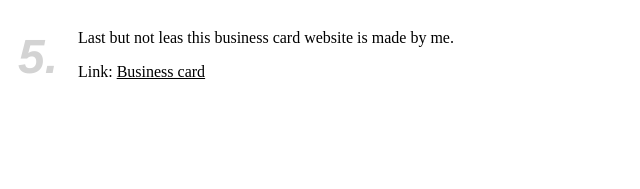
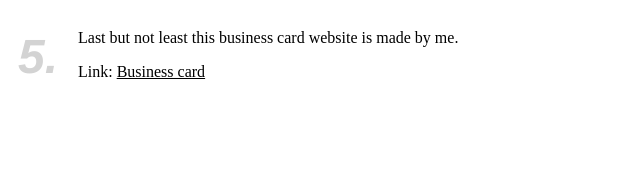
Before and after one commit to GekkoTheFirst/business-card, a plain HTML site: page exp.html in a window 1280 px wide. Shown: the part 537-726 px from the top of the page, 230-870 px from the left. Drawn offline with Linux system fonts and the light colour scheme.

Commit message:
fixed typo

```diff
--- a/exp.html
+++ b/exp.html
@@ -44,7 +44,7 @@
             <p>Link: <a href="https://github.com/GekkoTheFirst/parkimine_bot_ruby">ParkMe Bot</a></p>
           </p>
           <li><span>5.</span>
-            <p>Last but not leas this business card website is made by me.</p>
+            <p>Last but not least this business card website is made by me.</p>
             <p>Link: <a href="https://github.com/GekkoTheFirst/business-card">Business card</a></p>
           </p>
           </li>
```
